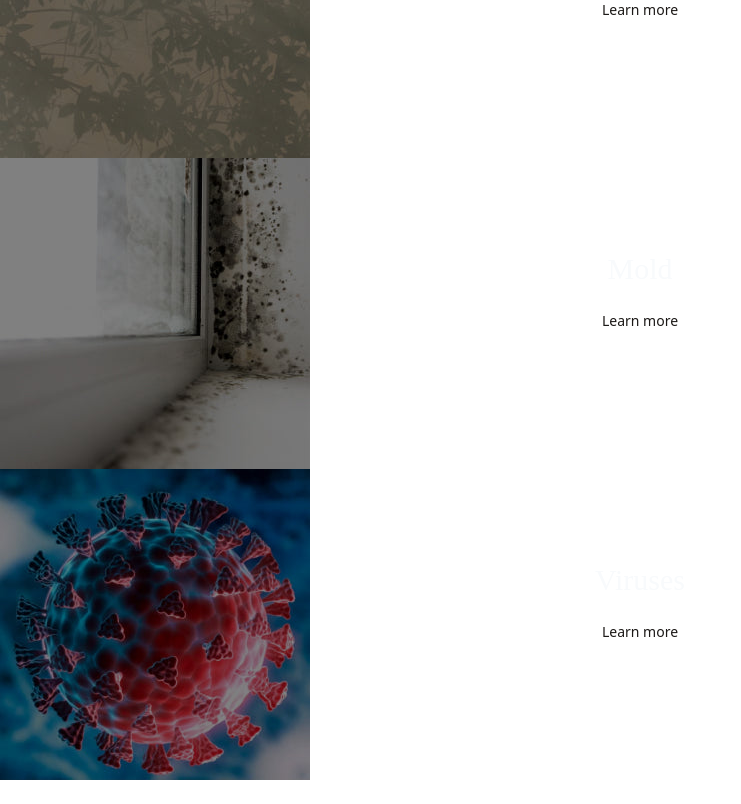
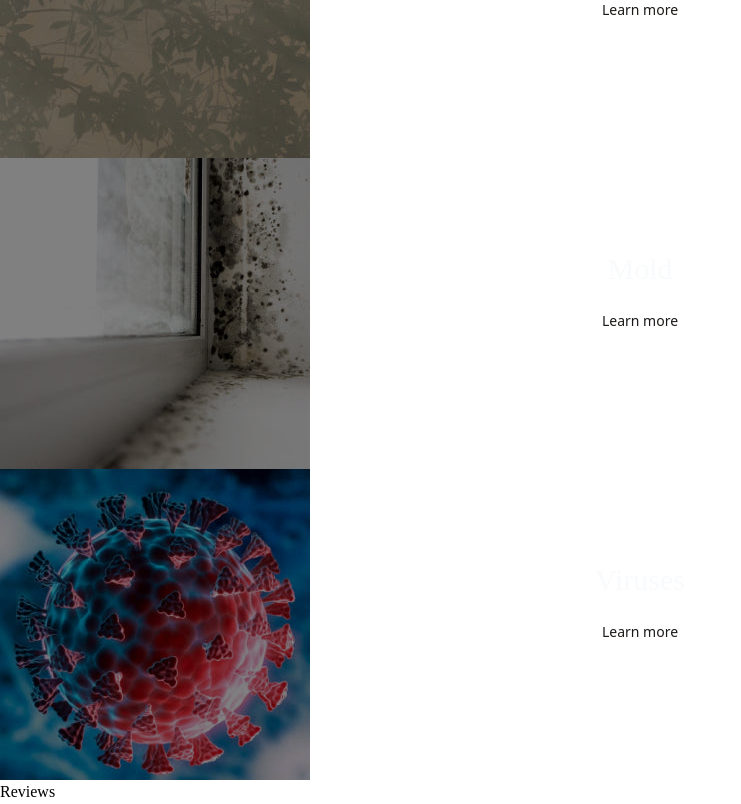
Before and after one commit to JuszJo/react-tailwind, a React (Vite) app: page / in a window 1280 px wide. Shown: the part 6518-7322 px from the top of the page, without its empty margins (0-741 px from the left). Before the commit the page ends 7298 px from the top, so only its background shows below. Built offline with nearby package versions, Linux system fonts and the light colour scheme.

Commit message:
implement boilerplate for new reviews section

```diff
--- a/src/components/Home.tsx
+++ b/src/components/Home.tsx
@@ -4,6 +4,7 @@ import Body from "./Body"
 import Products from "./Products"
 import Research from "./Research"
 import Impact from "./Impact"
+import Reviews from "./Reviews"
 
 export default function Home() {
     return (
@@ -15,6 +16,7 @@ export default function Home() {
                 <Products />
                 <Research />
                 <Impact />
+                <Reviews />
             </main>
         </>
     )
--- /dev/null
+++ b/src/components/Reviews.tsx
@@ -0,0 +1,7 @@
+export default function Reviews() {
+    return (
+        <>
+            <h1>Reviews</h1>
+        </>
+    )
+}
```
